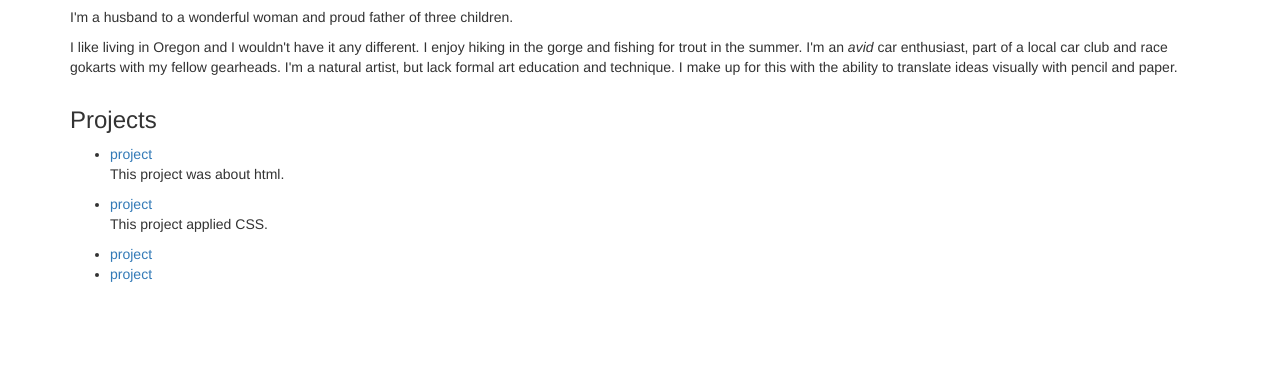
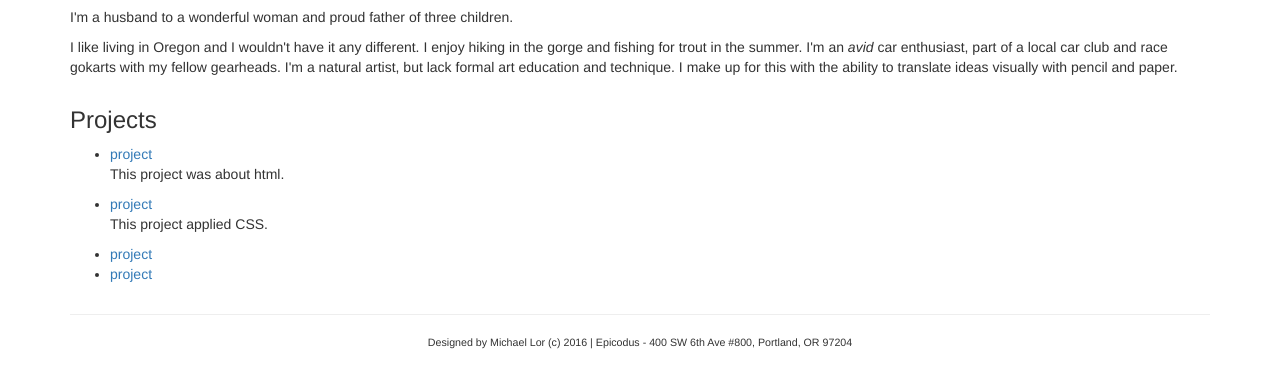
Before and after one commit to michaellor/michaellor.github.portfolio, a plain HTML site: page index.html in a window 1280 px wide. Shown: the part 321-708 px from the top of the page. Drawn offline with nearby package versions, Linux system fonts and the light colour scheme.

Commit message:
add footer and information

```diff
--- a/css/styles.css
+++ b/css/styles.css
@@ -1,4 +1,4 @@
-hr {
+hr.hrheader {
   width: 300px;
   margin-right: 0px;
 }
@@ -25,3 +25,8 @@ img.picme {
 body {
   font-family: sans-serif;
 }
+
+.footertext{
+  font-size: 8pt;
+  text-align: center;
+}
--- a/index.html
+++ b/index.html
@@ -17,7 +17,7 @@
       <div class="container">
         <img class="picme img-responsive" src="img/me.jpg">
         <h1 class="headername">Michael Lor</h1>
-        <hr>
+        <hr class=hrheader>
         <div class="navbar navcontact">
           <a href=["mailto:michael.vang.1985@gmail.com"]>email me</a>
 
@@ -57,5 +57,11 @@
 
     <!-- End of Projects -->
 
+    <!-- Footer -->
+    <div class="container">
+      <hr>
+      <p class="footertext">Designed by Michael Lor (c) 2016 | Epicodus - 400 SW 6th Ave #800, Portland, OR 97204</p>
+    </div>
+
   </body>
 </html>
```
